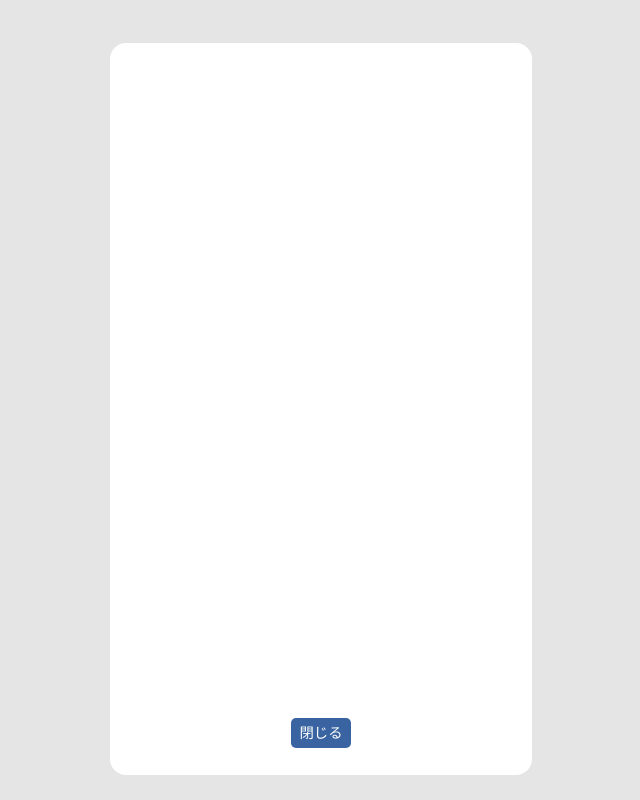
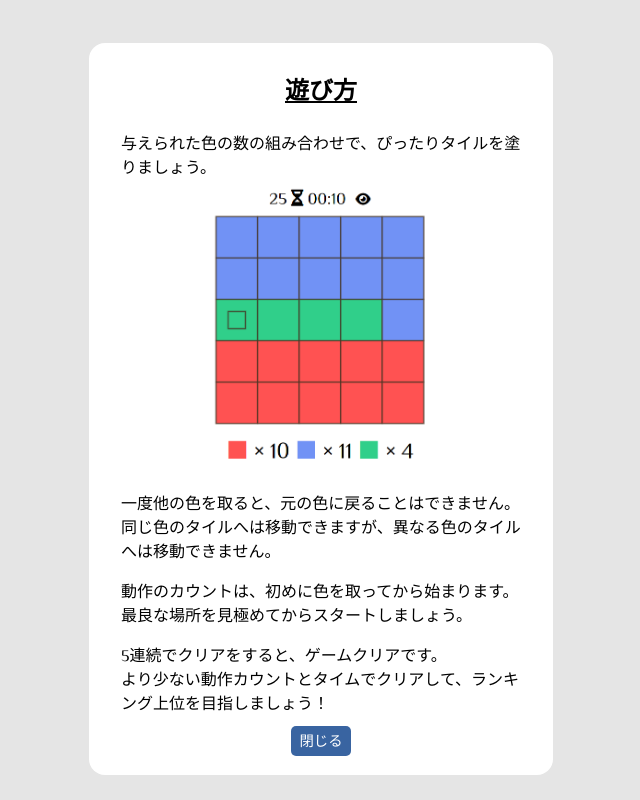
Before and after one commit to daikImai/ColorTiles, a plain HTML site: page index.html in a window 1280 px wide. Both pictures are taken after a click on the element "遊び方". Shown: the whole page, without its empty margins (319-959 px from the left). Drawn offline with Linux system fonts and the light colour scheme.

Commit message:
added contents on howToPlayModal

```diff
--- a/index.html
+++ b/index.html
@@ -4,7 +4,7 @@
     <meta charset="UTF-8">
     <title>Color Tiles</title>
     <meta name="description" content="Fill the Tiles with Colors">
-    <link rel="icon" type=image/png href="logo_colortiles.png">
+    <link rel="icon" type=image/png href="images\logo_colortiles.png">
     <link rel="preconnect" href="https://fonts.googleapis.com">
     <link rel="preconnect" href="https://fonts.gstatic.com" crossorigin>
     <link href="https://fonts.googleapis.com/css2?family=Philosopher:ital,wght@0,400;0,700;1,400;1,700&display=swap" rel="stylesheet">
@@ -29,6 +29,12 @@
 
     <!-- 遊び方モーダル -->
     <section id="howToPlayModal">
+      <h2>遊び方</h2>
+      <p>与えられた色の数の組み合わせで、ぴったりタイルを塗りましょう。</p>
+      <p class="wrapper"><img src="images/howToPlay.png" alt="How To Play" class="howToImg"></p>
+      <p>一度他の色を取ると、元の色に戻ることはできません。同じ色のタイルへは移動できますが、異なる色のタイルへは移動できません。</p>
+      <p>動作のカウントは、初めに色を取ってから始まります。最良な場所を見極めてからスタートしましょう。</p>
+      <p>5連続でクリアをすると、ゲームクリアです。<br>より少ない動作カウントとタイムでクリアして、ランキング上位を目指しましょう！</p>
       <div class="wrapper">
         <button id="closeHowToPlayButton">閉じる</button>
       </div>
--- a/style.css
+++ b/style.css
@@ -45,7 +45,7 @@ button {
 #myPageModal, #howToPlayModal, #rankingModal {
     width: 400px;
     height: 700px;
-    padding: 0.5rem 0.7rem 1.5rem;
+    padding: 0.5rem 2rem 1.5rem;
     background-color: white;
     border-radius: 16px;
     position: absolute;
@@ -58,7 +58,7 @@ button {
 
 #closeMyPageButton, #closeHowToPlayButton, #closeRankingButton {
     position: absolute;
-    bottom: 1.7rem;
+    bottom: 1.2rem;
     height: 30px;
     width: 60px;
     font-size: 0.9rem;
@@ -67,6 +67,19 @@ button {
 
 #closeMyPageButton:hover, #closeHowToPlayButton:hover, #closeRankingButton:hover, #play:hover, #inc:hover, #dec:hover {
     background-color: #13325d;
+}
+
+section h2 {
+    text-align: center;
+    text-decoration: underline;
+    margin-bottom: 1.5rem;
+}
+
+.howToImg {
+    margin-top: -0.5rem;
+    height: 280px;
+    text-align: center;
+    margin-bottom: 0.5rem;
 }
 
 .results {
```
